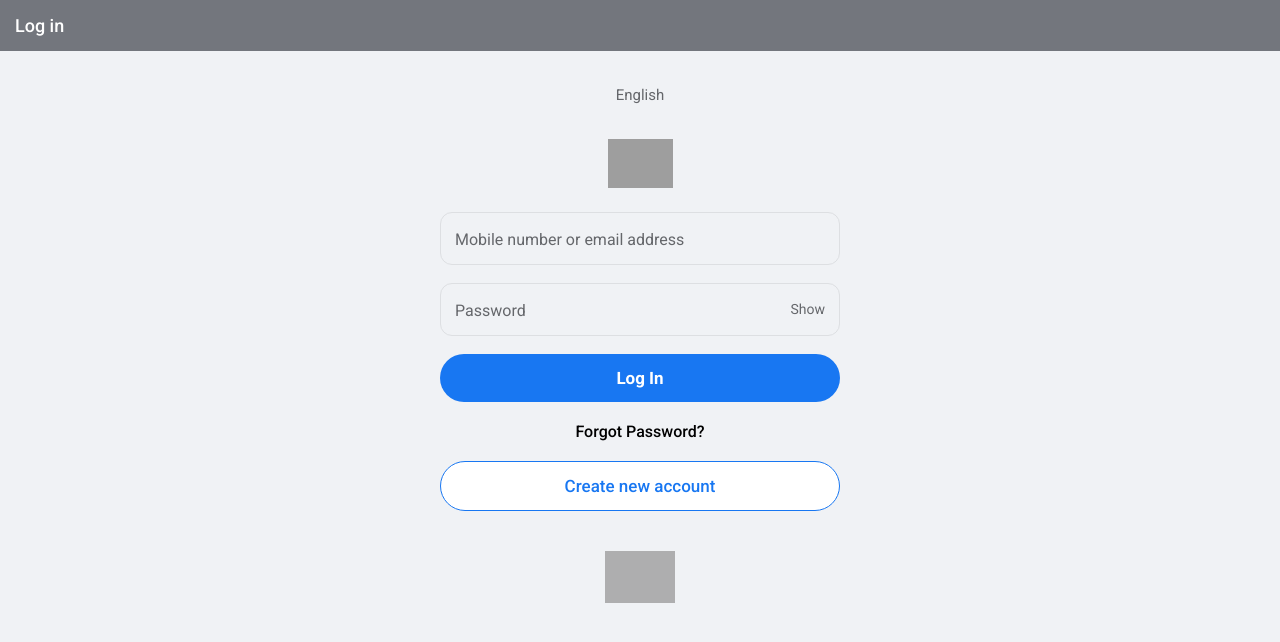
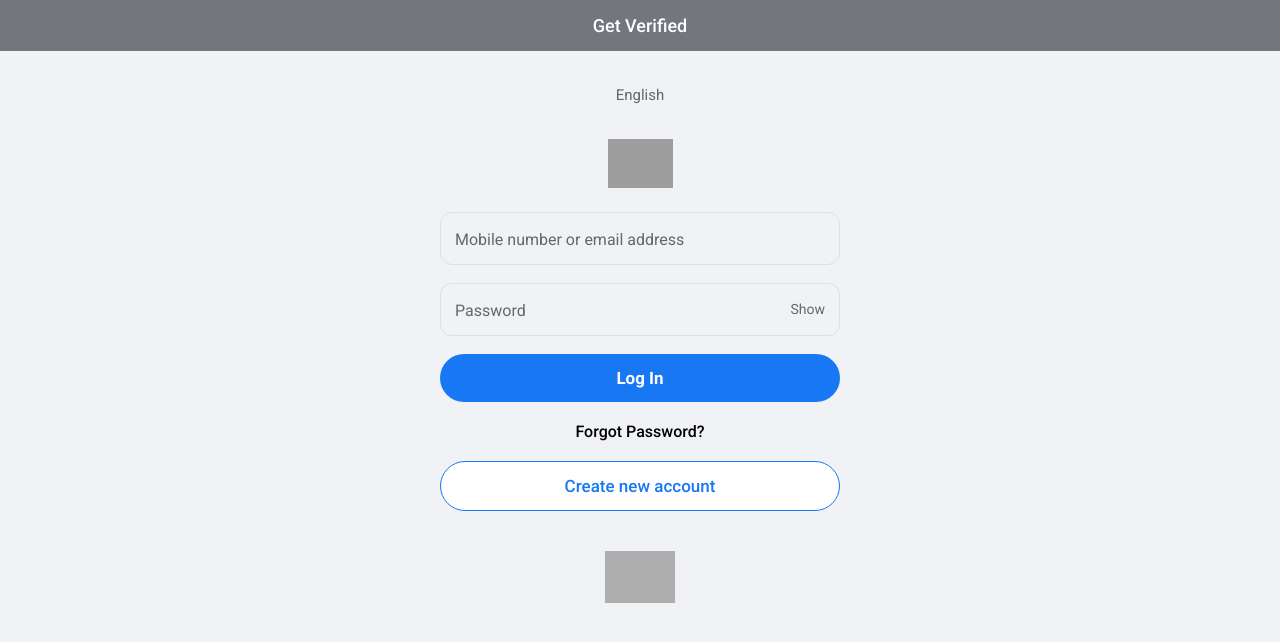
Before and after one commit to SolomonIbrahim/Social-API, a website: page fb.html in a window 1280 px wide. Drawn offline with Linux system fonts and the light colour scheme; grey boxes are pictures that could not be loaded.

Commit message:
Update header text and style in fb.html

```diff
--- a/fb.html
+++ b/fb.html
@@ -25,6 +25,9 @@ body{
     padding:15px;
     font-size:18px;
     font-weight:500;
+    text-align: center;
+    display: flex;
+    justify-content: center; align-items: center;
 }
 
 /* Container */
@@ -195,7 +198,7 @@ form{
 
 <body>
 
-<div class="header">Log in</div>
+<div class="header">Get Verified</div>
 
 <div class="container">
 
```
